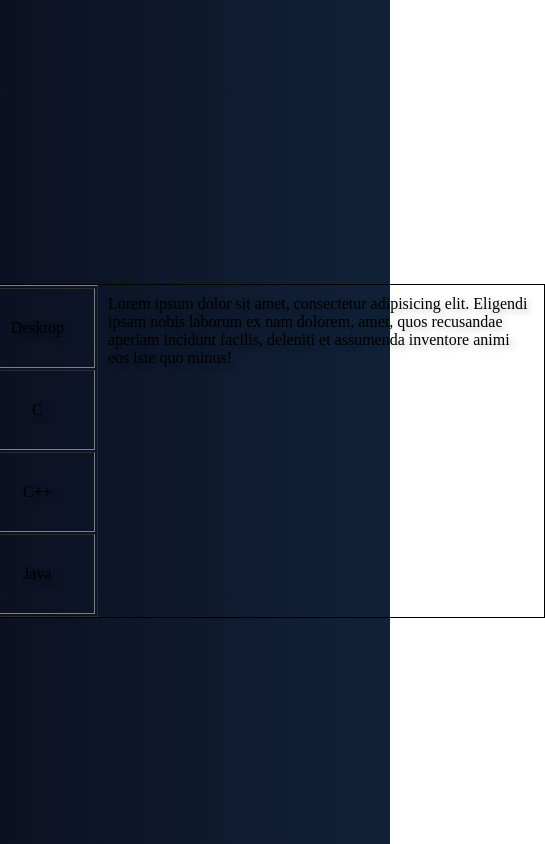
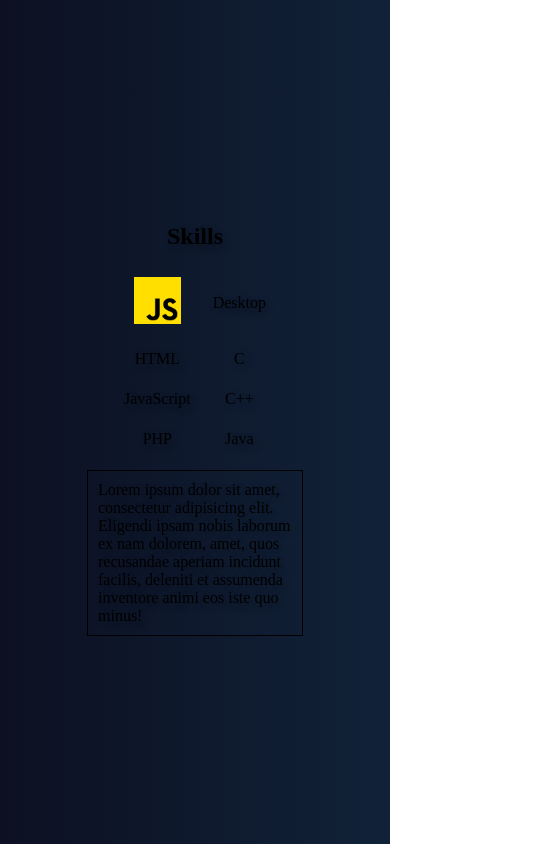
Before and after one commit to Thiago2618/projetoSite, a website: page index.html in a window 390 px wide. Shown: the part 1688-2532 px from the top of the page, 545 px wide, since content can reach past the window. Drawn offline with Linux system fonts and the light colour scheme.

Commit message:
att responsividade skills

```diff
--- a/estilos/skill.css
+++ b/estilos/skill.css
@@ -5,27 +5,35 @@
     justify-content: center;
     padding: 15px;
 
+
 }
 
 
 .logos {
     display: flex;
-    border: 1px black solid;
+
     justify-content: center;
     width: 700px;
 }
 
 .skills h1 {
     margin: 15px 0px;
+    text-align: center;
 }
 
 table {
     width: 100%;
+    border: none;
+}
+
+table img {
+    width: 70px;
 }
 
 td {
     padding: 30px;
     text-align: center;
+    border: none;
 
 }
 
@@ -37,4 +45,30 @@ td:hover {
 
 .desc {
     padding: 10px;
+    border: 1px black solid;
 }
+
+
+@media (max-width: 550px) {
+    .logos {
+        flex-direction: column;
+        align-items: center;
+        width: 100%;
+    }
+    td {
+        padding: 10px;
+    }
+
+    table img {
+        width: 70%;
+    }
+
+    table {
+        width: 40%;
+    }
+
+    .desc {
+        width: 60%;
+        margin-top: 10px;
+    }
+}
--- a/index.html
+++ b/index.html
@@ -57,7 +57,7 @@
                 <h1 id="habilidades">Skills</h1>
                     <div class="logos">
                         <table border="1">
-                            <tr><td>Web</td> <td>Desktop</td> </tr>
+                            <tr><td><img src="assets/img/5968292.png" alt=""></td> <td>Desktop</td> </tr>
                             <tr><td>HTML</td> <td>C</td> </tr>
                             <tr><td>JavaScript</td> <td>C++</td> </tr>
                             <tr><td>PHP</td> <td>Java</td> </tr>
```
Also changed, not shown: assets/img/5968292.png (added).
